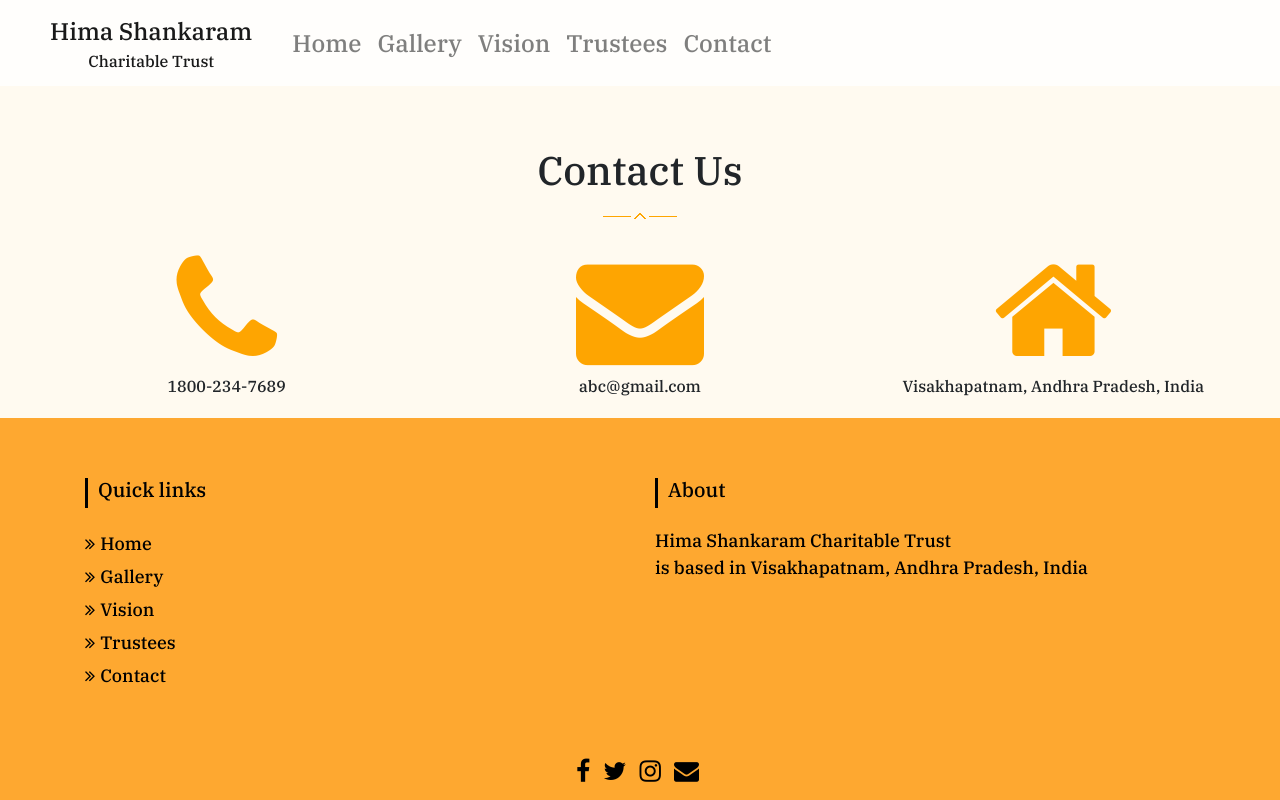
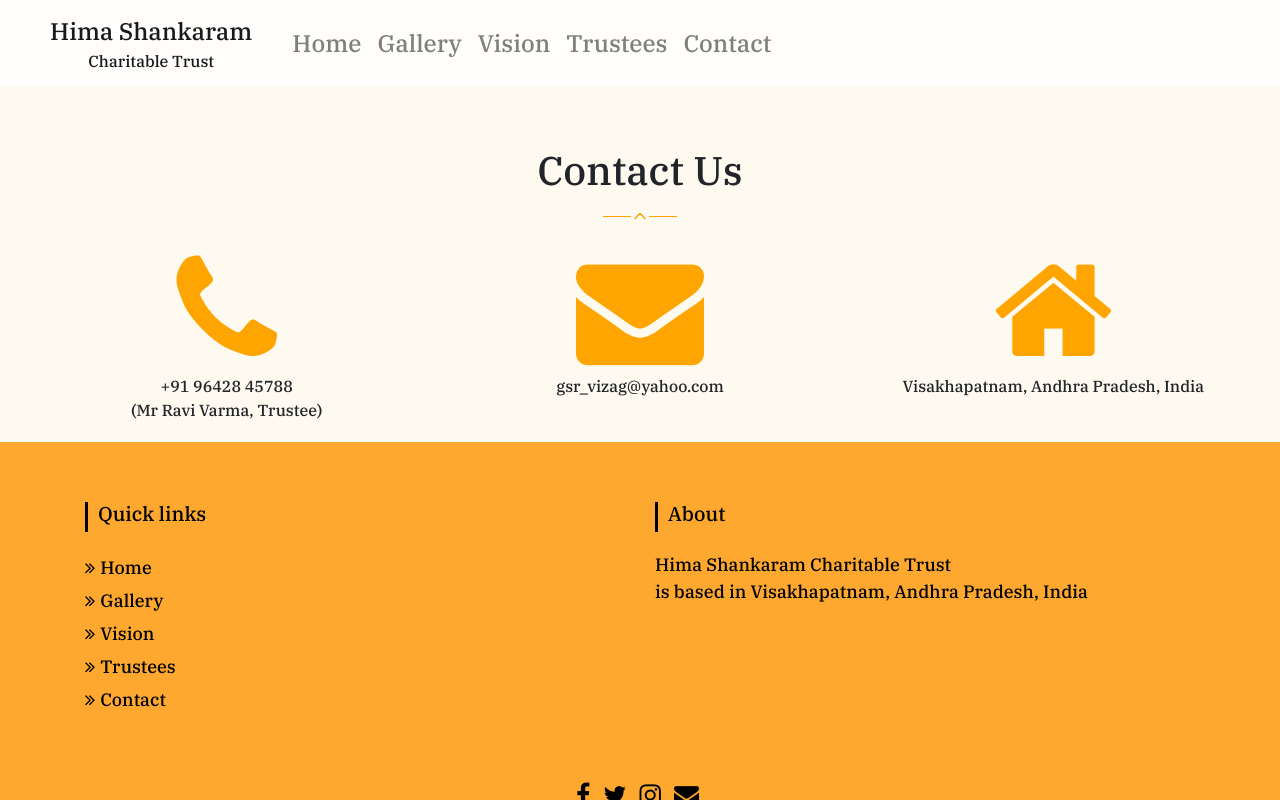
Before and after one commit to agastya2002/HimaShankaramWebsite, a React (Create React App) app: page /contact in a window 1280 px wide. Built offline with nearby package versions, Linux system fonts and the light colour scheme.

Commit message:
Page Transition added

```diff
--- a/package.json
+++ b/package.json
@@ -8,12 +8,14 @@
     "@testing-library/user-event": "^12.1.10",
     "bootstrap": "^4.6.0",
     "font-awesome": "^4.7.0",
+    "framer-motion": "^4.1.17",
     "react": "^17.0.2",
     "react-bootstrap": "^1.5.2",
     "react-dom": "^17.0.2",
     "react-gallery-carousel": "^0.1.4",
     "react-router-dom": "^5.2.0",
     "react-scripts": "4.0.3",
+    "react-sound": "^1.2.0",
     "web-vitals": "^1.0.1"
   },
   "scripts": {
--- a/src/App.js
+++ b/src/App.js
@@ -5,9 +5,10 @@ import Gallery from './Components/Gallery.js'
 import Vision from './Components/Vision.js'
 import Trustees from './Components/Trustees.js'
 import Contact from './Components/Contact.js'
+import { AnimatePresence } from 'framer-motion';
 
 
-import {BrowserRouter, Switch, Route, Redirect, withRouter} from 'react-router-dom';
+import {BrowserRouter, Switch, Route, Redirect} from 'react-router-dom';
 import './App.css';
 
 function App() {
@@ -15,6 +16,7 @@ function App() {
     <>
       <NavgationBar />
       <BrowserRouter>
+        <AnimatePresence exitBeforeEnter>
           <Switch>
             <Route path='/home' component={Home} />
             <Route path='/gallery' component={Gallery} />
@@ -23,6 +25,7 @@ function App() {
             <Route path='/contact' component={Contact} />
             <Redirect to="/home" />
           </Switch>
+        </AnimatePresence>
       </BrowserRouter>
       <Footer />
     </>
--- a/src/Components/Contact.js
+++ b/src/Components/Contact.js
@@ -2,10 +2,20 @@ import React from 'react'
 import {Row, Col} from 'react-bootstrap'
 import { underline} from '../images/index.js';
 import '../css/Home.css'
+import { motion } from 'framer-motion';
+import { animationThree, transition } from '../animations';
+
 
 function Contact() {
   return (
-    <div id="contact" >
+    <motion.div
+      initial='out'
+      animate='in'
+      exit='out'
+      variants={animationThree}
+      transition={transition}
+      id="contact"
+    >
       <div className="contact">
         <h1>Contact Us</h1>
         <img src={underline} alt=''/>
@@ -13,18 +23,18 @@ function Contact() {
       <Row className="contactRow">
         <Col xs={12} lg={4}>
           <div><i class="fa fa-phone icon" aria-hidden="true"/></div>
-          <div>1800-234-7689</div>
+          <div>+91 96428 45788<br />(Mr Ravi Varma, Trustee)</div>
         </Col>
         <Col xs={12} lg={4}>
           <div><i class="fa fa-envelope icon" aria-hidden="true"/></div>
-          <div>abc@gmail.com</div>
+          <div>gsr_vizag@yahoo.com</div>
         </Col>
         <Col xs={12} lg={4}>
           <div><i class="fa fa-home icon" aria-hidden="true"/></div>
           <div>Visakhapatnam, Andhra Pradesh, India</div>
         </Col>
       </Row>
-    </div>
+    </motion.div>
   )
 }
 
--- a/src/Components/Gallery.js
+++ b/src/Components/Gallery.js
@@ -3,6 +3,8 @@ import Carousel from 'react-gallery-carousel';
 import 'react-gallery-carousel/dist/index.css';
 import { img1, img2, img3, img4, img5, img6, img7, img8, img9, img10, img11, img12, img13, paper_1, paper_2, tn_1, tn_2, tn_3, tn_4, tn_5, tn_6, tn_7, tn_8, tn_9, tn_10, tn_11, tn_12, tn_13, tn_paper_1, tn_paper_2, underline} from '../images/index.js';
 import '../css/Home.css'
+import { motion } from 'framer-motion';
+import { animationThree, transition } from '../animations';
 
 function Gallery() {
   const imgs = [
@@ -69,13 +71,21 @@ function Gallery() {
   ];
 
   return (
-    <div id="gallery" className="carousel-container gal">
+    <motion.div
+      initial='out'
+      animate='in'
+      exit='out'
+      variants={animationThree}
+      transition={transition}
+      id="gallery"
+      className="carousel-container gal"
+    >
       <div className="gallery">
         <h1>Gallery</h1>
         <img src={underline} alt=''/>
       </div>
       <Carousel images={imgs} />
-    </div>
+    </motion.div>
   );
 }
 
--- a/src/Components/Home.js
+++ b/src/Components/Home.js
@@ -1,18 +1,26 @@
 import React from 'react'
 import Objectives from './Objectives.js'
 import '../css/Home.css'
+import { motion } from 'framer-motion';
+import { animationTwo, transition } from '../animations';
 
 
 function Home() {
   return (
-    <div>
+    <motion.div
+    initial='out'
+    animate='in'
+    exit='out'
+    variants={animationTwo}
+    transition={transition}
+  >
       <div id="home" className="home">
           <section>
             <h1>HIMA SHANKARAM CHARITABLE TRUST</h1>
           </section>
       </div>
       <Objectives />
-    </ div>
+    </motion.div>
   )
 }
 
--- a/src/Components/NavigationBar.js
+++ b/src/Components/NavigationBar.js
@@ -5,6 +5,7 @@ import '../css/NavigationBar.css';
 
 function NavigationBar() {
   return (
+    <>
     <Navbar collapseOnSelect expand="lg" variant="light" sticky="top">
       <Navbar.Brand href="/#home"><span className="brand">Hima Shankaram</span><div className="text-center">Charitable Trust</div></Navbar.Brand>
       <Navbar.Toggle aria-controls="responsive-navbar-nav" />
@@ -18,6 +19,7 @@ function NavigationBar() {
         </Nav>
       </ Navbar.Collapse>
     </Navbar>
+    </>
   )
 }
 
--- a/src/Components/Objectives.js
+++ b/src/Components/Objectives.js
@@ -3,10 +3,20 @@ import Objective from './Objective.js'
 import {Row, Col} from 'react-bootstrap'
 import '../css/Home.css'
 import { underline} from '../images/index.js';
+import { motion } from 'framer-motion';
+import { animationThree, transition } from '../animations';
 
 function Objectives() {
   return (
-    <div id="objectives" className="objectives">
+    <motion.div
+      initial='out'
+      animate='in'
+      exit='out'
+      variants={animationThree}
+      transition={transition}
+      id="objectives"
+      className="objectives"
+    >
       <h1>Our Main Objectives</h1>
       <img src={underline} alt=''/>
       <div className="objRow">
@@ -31,7 +41,7 @@ function Objectives() {
         </Col>
       </Row>
       </div>
-    </div>
+    </motion.div>
   )
 }
 
--- a/src/Components/Trustee.js
+++ b/src/Components/Trustee.js
@@ -1,12 +1,21 @@
 import React from 'react'
 import '../css/Trustee.css'
+import { motion } from 'framer-motion';
+import { animationOne, transition2 } from '../animations';
 
-function trustee({img, name}) {
+function trustee({img, name, sub}) {
   return (
-    <div className="trustee">
+    <motion.div
+      initial='out'
+      animate='in'
+      exit='out'
+      variants={animationOne}
+      transition={transition2}
+      className="trustee"
+    >
       <img className="trusteeImg" src={img} alt="" />
-      <h3>{name}</h3>
-    </div>
+      <h3>{name}<br/>{sub}</h3>
+    </motion.div>
   )
 }
 
--- a/src/Components/Trustees.js
+++ b/src/Components/Trustees.js
@@ -3,10 +3,19 @@ import {Row, Col} from 'react-bootstrap'
 import Trustee from './Trustee.js'
 import '../css/Home.css'
 import { underline, trustee0, trustee1, trustee2, trustee3, trustee4, trustee5, trustee6} from '../images/index.js';
+import { motion } from 'framer-motion';
+import { animationThree, transition } from '../animations';
 
 function Trustees() {
   return (
-    <div id="trustees" >
+    <motion.div
+      initial='out'
+      animate='in'
+      exit='out'
+      variants={animationThree}
+      transition={transition}
+      id="trustees"
+    >
       <div className="trustees">
         <h1>Trustees</h1>
         <img src={underline} alt=''/>
@@ -14,7 +23,7 @@ function Trustees() {
       <div>
         <Row className="trustee">
           <Col xs={12} md={12} lg={12}>
-            <Trustee img={trustee0} name="G S RAJU" />
+            <Trustee img={trustee0} name="G S RAJU" sub="Chairman" />
           </Col>
           <Col xs={12} md={6} lg={4}>
             <Trustee img={trustee1} name="K V V G DIWAKAR" />
@@ -36,7 +45,7 @@ function Trustees() {
           </Col>
         </Row>
       </div>
-    </div>
+    </motion.div>
   );
 }
 
--- a/src/Components/Vision.js
+++ b/src/Components/Vision.js
@@ -3,11 +3,20 @@ import {Row, Col} from 'react-bootstrap'
 import FlipCard from './FlipCard.js'
 import '../css/Home.css'
 import { underline, card1, card2, card3, card4} from '../images/index.js';
+import { motion } from 'framer-motion';
+import { animationThree, transition } from '../animations';
 
 
 function Vision() {
   return (
-    <div id="vision" >
+    <motion.div
+      initial='out'
+      animate='in'
+      exit='out'
+      variants={animationThree}
+      transition={transition}
+      id="vision"
+    >
       <div className="vision">
         <h1>Vision</h1>
         <img src={underline} alt=''/>
@@ -28,7 +37,7 @@ function Vision() {
           </Col>
         </Row>
       </div>
-    </div>
+    </motion.div>
   );
 }
 
--- /dev/null
+++ b/src/animations/index.js
@@ -0,0 +1,44 @@
+export const animationOne = {
+  in: {
+    opacity: 1
+  },
+  out: {
+    opacity: 0
+  }
+};
+
+export const animationTwo = {
+  in: {
+    opacity: 1,
+    y: 0,
+    scale: 1
+  },
+  out: {
+    opacity: 0,
+    y: '-100vh',
+    scale: 0.3
+  }
+};
+
+export const animationThree = {
+  in: {
+    opacity: 1,
+    x: 0
+  },
+  out: {
+    opacity: 0,
+    x: 500
+  },
+  end: {
+    x: 0,
+    opacity: 1
+  }
+};
+
+export const transition = {
+  duration: 0.6
+};
+
+export const transition2 = {
+  duration: 2.5
+};
```
Also changed, not shown: 1 other file (tests, documents, lock files or other folders). Lines whose indentation alone changed are shown as unchanged.
